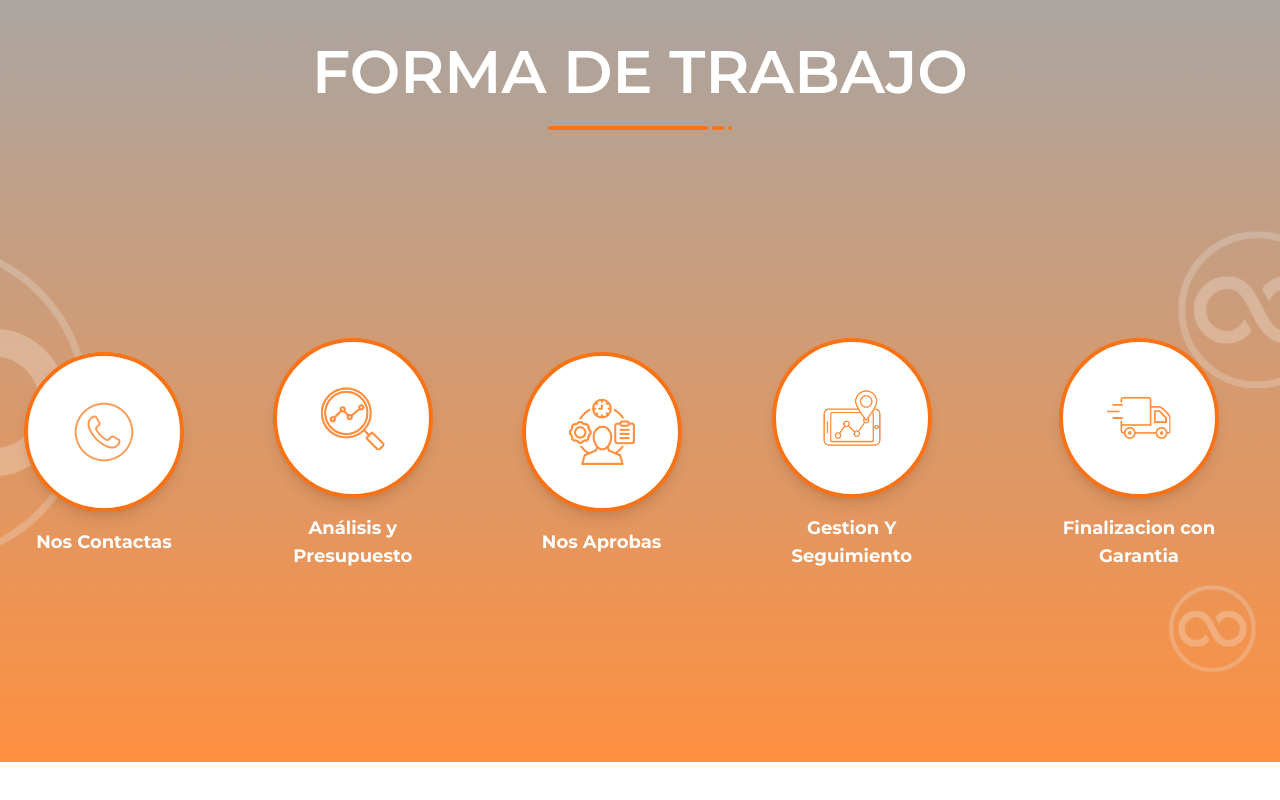
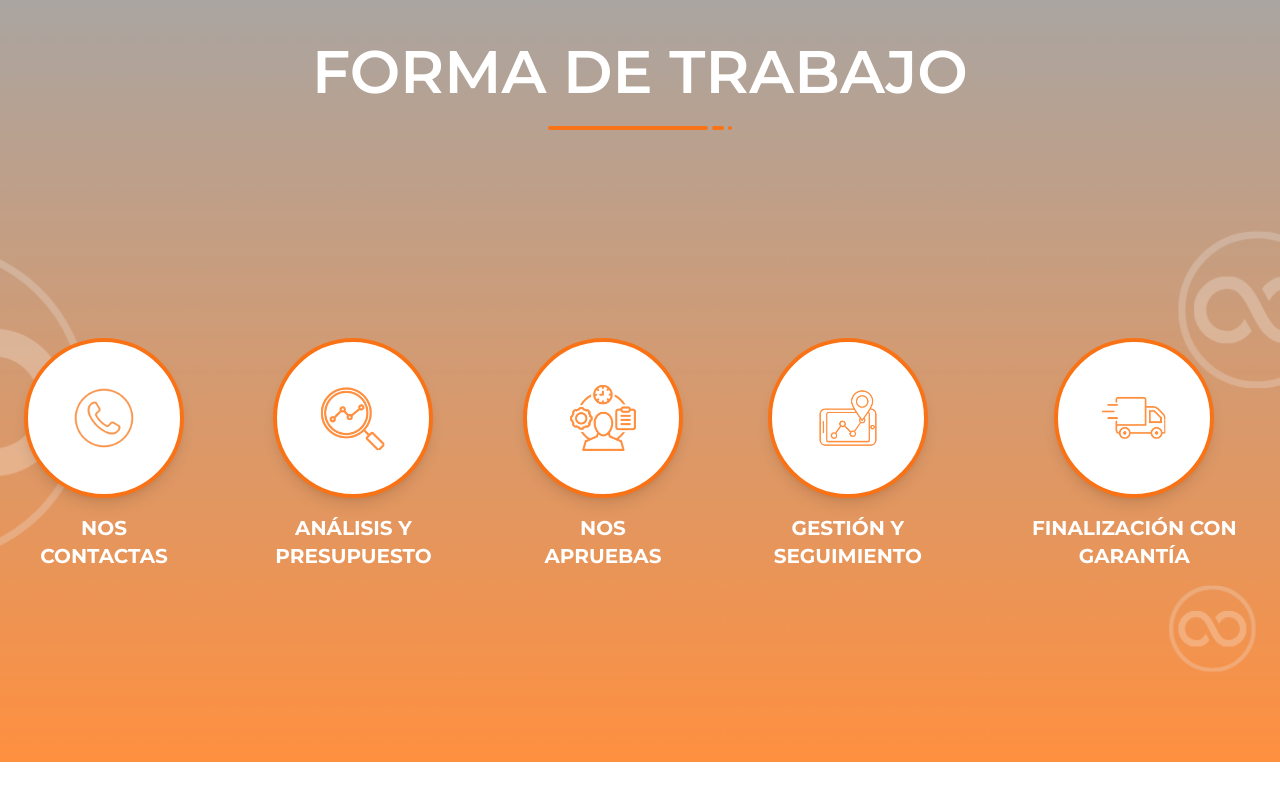
Before and after one commit to franmartos11/omegaLanding, a Next.js app: page / in a window 1280 px wide. Shown: the part 2486-3286 px from the top of the page. Built offline with nearby package versions, Linux system fonts and the light colour scheme.

Commit message:
change on work process

```diff
--- a/src/app/Components/workProcess/WorkComponent.tsx
+++ b/src/app/Components/workProcess/WorkComponent.tsx
@@ -12,7 +12,7 @@ const WorkProcessWrapper = () => {
 
   return (
     <div>
-      {isMobile ? <WorkProcessV2 /> : <WorkProcess />}
+      {isMobile ? <WorkProcess /> : <WorkProcess />}
     </div>
   );
 };
--- a/src/app/Components/workProcess/WorkProcesss.tsx
+++ b/src/app/Components/workProcess/WorkProcesss.tsx
@@ -6,28 +6,25 @@ import { useInView } from "react-intersection-observer";
 
 const WorkProcess = () => {
   const steps = [
-    {title: "Nos Contactas", icon:"/phone.png"},
-    { title: "Análisis y Presupuesto", icon: "/lupa.png" },
-    { title: "Nos Aprobas", icon: "/management-icon.png" },
-    { title: "Gestion Y Seguimiento", icon: "/tracking-icon.png" },
-    { title: "Finalizacion con Garantia", icon: "/delivery-icon.png" },
-
+    { title: "NOS CONTACTAS", icon: "/phone.png" },
+    { title: "ANÁLISIS Y PRESUPUESTO", icon: "/lupa.png" },
+    { title: "NOS APRUEBAS", icon: "/management-icon.png" },
+    { title: "GESTIÓN Y SEGUIMIENTO", icon: "/tracking-icon.png" },
+    { title: "FINALIZACIÓN CON GARANTÍA", icon: "/delivery-icon.png" },
   ];
 
   const stepVariants = {
     hidden: {
       opacity: 0,
-      x: 0,
-      y: 0,
+      y: 50,
     },
     visible: (index: number) => ({
       opacity: 1,
-      //x: 0,
-      //y: index % 2 === 0 ? -50 : 50,  animation to move up and down
+      y: 0,
       transition: {
-        duration: 2,
+        duration: 1,
         ease: "easeOut",
-        delay: index * 0.5,
+        delay: index * 0.3,
       },
     }),
   };
@@ -41,34 +38,35 @@ const WorkProcess = () => {
   return (
     <section
       ref={ref}
-      className="bg-[url('/bgorange.png')] bg-no-repeat bg-cover bg-center min-h-screen pt-[5rem] py-20 px-6 text-center "
+      className="bg-[url('/bgorange.png')] bg-no-repeat bg-cover bg-center min-h-screen pt-[5rem] py-20 px-6 text-center"
     >
-      <div className="container px-6  mx-auto sm:pt-0 mb-[5rem] sm:mb-[8rem]">
-        <h2 className="text-4xl  text-white font-semibold text-center capitalize lg:text-6xl">
+      {/* Header */}
+      <div className="container px-6 mx-auto mb-[5rem] sm:mb-[8rem]">
+        <h2 className="text-4xl text-white font-semibold capitalize lg:text-6xl">
           FORMA DE TRABAJO
         </h2>
-        <div className="flex justify-center mx-auto mt-6 ">
+        <div className="flex justify-center mx-auto mt-6">
           <span className="inline-block w-40 h-1 bg-orange-500 rounded-full"></span>
           <span className="inline-block w-3 h-1 mx-1 bg-orange-500 rounded-full"></span>
           <span className="inline-block w-1 h-1 bg-orange-500 rounded-full"></span>
         </div>
       </div>
 
-
-      <div className="relative flex  mt-[13rem] items-center space-y-16 flex-row justify-center lg:space-y-0 lg:gap-16">
+      {/* Steps Section */}
+      <div className="pt-[5rem] relative flex flex-col lg:flex-row lg:justify-center lg:gap-16 items-center space-y-16 lg:space-y-0">
         {steps.map((step, index) => (
           <motion.div
             key={index}
-            className={`relative flex flex-col items-center ${index % 2 === 0 ? "translate-y-16" : "-translate-y-16"
-              }`}
+            className="relative flex flex-col items-center"
             initial="hidden"
             animate={inView ? "visible" : "hidden"}
             variants={stepVariants}
             custom={index}
           >
+            {/* Icon Container */}
             <motion.div
               whileHover={{ scale: 1.1 }}
-              className="flex items-center justify-center w-[5rem] h-[5rem]  sm:w-[10rem] sm:h-[10rem] bg-white rounded-full shadow-lg border-4 border-orange-500"
+              className="flex items-center justify-center w-[7rem] h-[7rem] sm:w-[10rem] sm:h-[10rem] bg-white rounded-full shadow-lg border-4 border-orange-500"
             >
               <img
                 src={step.icon}
@@ -76,12 +74,13 @@ const WorkProcess = () => {
                 className="w-[3rem] h-[3rem] sm:w-[6rem] sm:h-[6rem] object-contain"
               />
             </motion.div>
-            <p className="mt-[1rem] text-lg font-bold text-white">{step.title}</p>
+            {/* Step Title */}
+            <p className="mt-4 text-lg font-bold text-white text-center sm:text-xl">
+              {step.title}
+            </p>
           </motion.div>
         ))}
       </div>
-
-
     </section>
   );
 };
```
